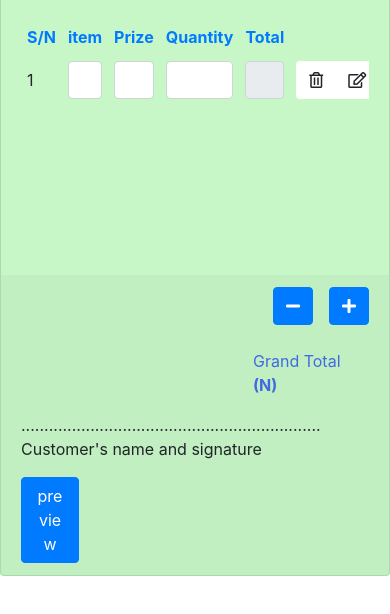
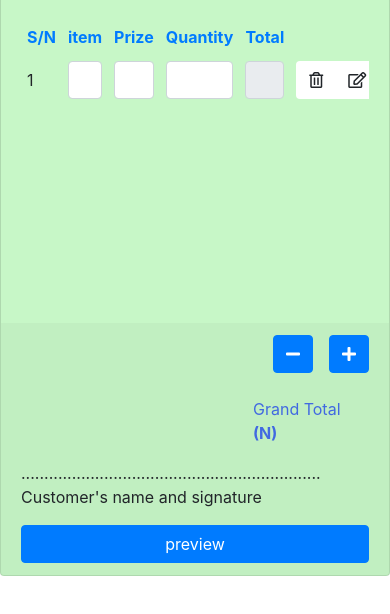
Before and after one commit to Victor-Abidoye/e-Receipt, a plain HTML site: page index.html in a window 390 px wide. Shown: the part 188-802 px from the top of the page. Drawn offline with nearby package versions, Linux system fonts and the light colour scheme.

Commit message:
Editied the preview button's look for small screen

```diff
--- a/index.html
+++ b/index.html
@@ -84,7 +84,7 @@
                         <br>
                         Customer's name and signature
                     </p>
-                    <button class=" col-2 btn btn-primary">
+                    <button class=" col-sm-3 btn btn-primary">
                         preview
                     </button>
                 </div>
```
